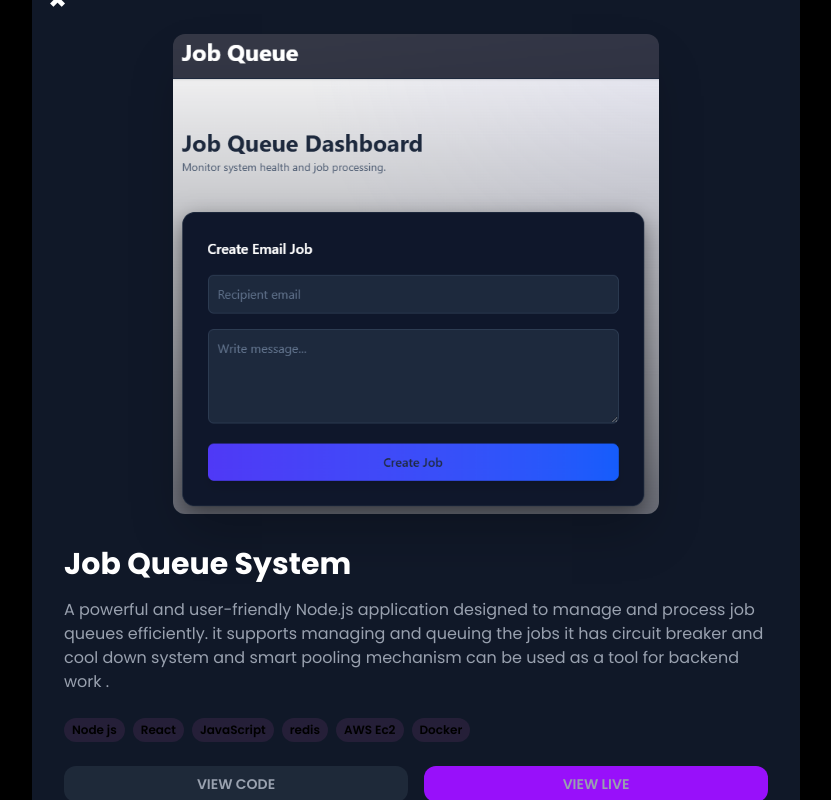
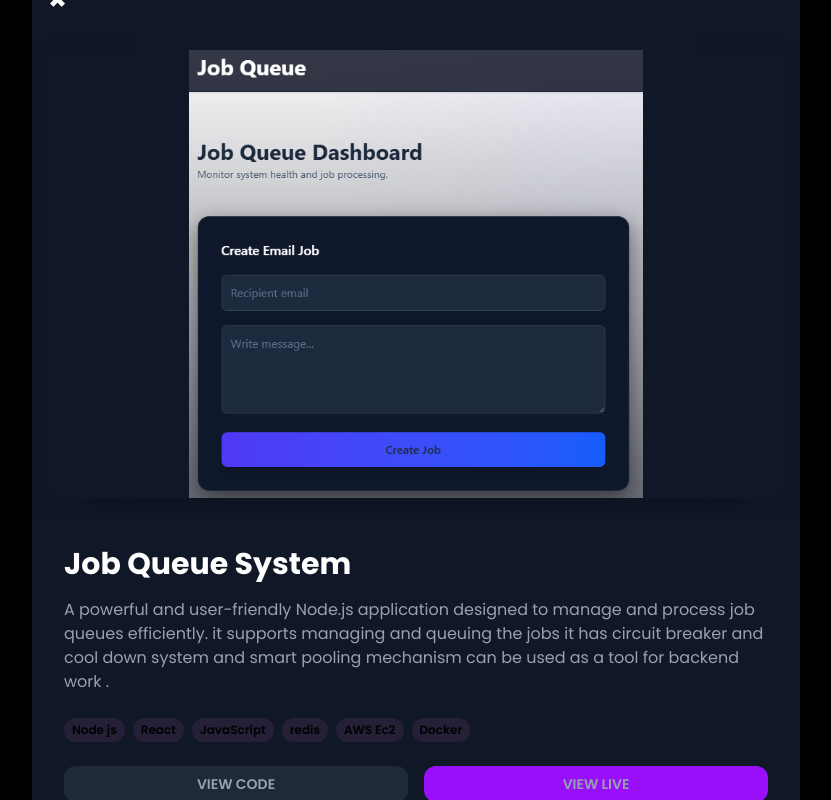
Before and after one commit to DhruvSingh7077/PORTFOLIO, a React (Vite) app: page / in a window 1280 px wide. Both pictures are taken after a click on the element 368 px from the left and 3896 px from the top of the page. Shown: the part 3496-4296 px from the top of the page, without its empty margins (224-1055 px from the left). Built offline with nearby package versions, Linux system fonts and the light colour scheme.

Commit message:
+ rrange

```diff
--- a/src/components/Work/Work.jsx
+++ b/src/components/Work/Work.jsx
@@ -73,14 +73,13 @@ const Work = () => {
               </button>
             </div>
             <div className="flex flex-col">
-              <div className="w-full flex justify-centerv bg-gray-900 px-4">
-                <img
-                  src={selectedProject.image}
-                  alt={selectedProject.title}
-                  // className="lg:w-full w-[95%] object-contain rounded-xl shadow-2xl"
-                  className="max-h-[60vh] w-auto mx-auto object-contain rounded-xl shadow-2xl"
-                />
-              </div>
+             <div className="w-full h-[60vh] bg-gray-900 p-4 flex items-center justify-center overflow-hidden">
+  <img
+    src={selectedProject.image}
+    alt={selectedProject.title}
+    className="w-full h-full object-contain rounded-xl shadow-2xl"
+  />
+</div>
               <div className="lg:p-8 p-6">
                 <h3 className="lg:text-3xl font-bold text-white mb-4 text-md">
                   {selectedProject.title}
```
